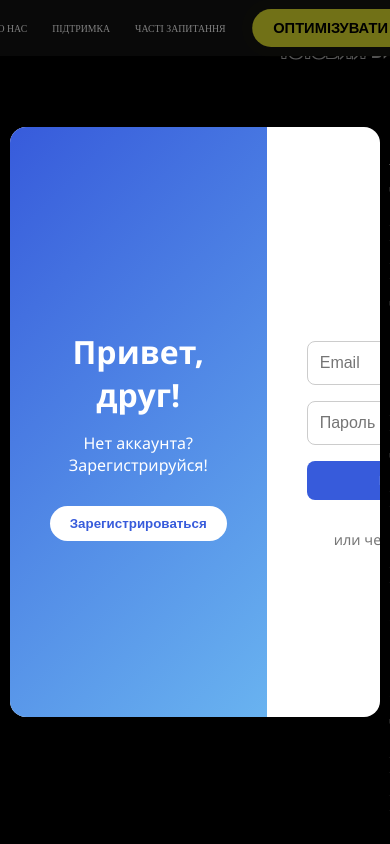
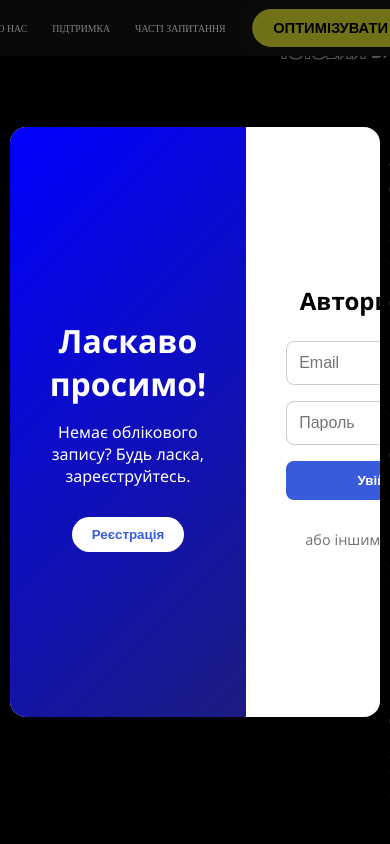
Before and after one commit to SSSkeletry/RateWebPage, a React (Create React App) app in the folder client/: page / in a window 390 px wide. Both pictures are taken after a click on the button "ОПТИМІЗУВАТИ". Shown: the top 844 px of the page. Built offline with nearby package versions, Linux system fonts and the light colour scheme; grey boxes are pictures that could not be loaded; a web font is replaced by a local one.

Commit message:
Refactor Auth component: enhance modal visibility with active state; update styles for improved transitions and responsiveness

```diff
--- a/client/src/shared/components/Auth.jsx
+++ b/client/src/shared/components/Auth.jsx
@@ -9,44 +9,41 @@ const Auth = ({ isOpen, setIsOpen }) => {
   const closeModal = () => setIsOpen(false);
 
   return (
-    <>
-      {isOpen && (
-        <div className="modalOverlay" onClick={closeModal}>
+    <div
+      className={`modalOverlay ${isOpen ? "active" : ""}`}
+      onClick={closeModal}
+    >
       <div
         className={`container ${isRegister ? "sign-in" : ""}`}
         onClick={(e) => e.stopPropagation()}
       >
         <div className="leftPanel">
           <div className="content">
-                <h2>{isRegister ? "С возвращением!" : "Привет, друг!"}</h2>
+            <h2>{isRegister ? "Раді вас бачити!" : "Ласкаво просимо!"}</h2>
             <p>
               {isRegister
-                    ? "Уже есть аккаунт? Просто войди."
-                    : "Нет аккаунта? Зарегистрируйся!"}
+                ? "Вже є обліковий запис? Будь ласка, виконайте вхід."
+                : "Немає облікового запису? Будь ласка, зареєструйтесь."}
             </p>
             <button className="switchBtn" onClick={toggleMode}>
-                  {isRegister ? "Войти" : "Зарегистрироваться"}
+              {isRegister ? "Авторизація" : "Реєстрація"}
             </button>
           </div>
         </div>
 
         <div className="formPanel">
           <form className="form">
-                <h2>{isRegister ? "Регистрация" : "Авторизация"}</h2>
+            <h2>{isRegister ? "Реєстрація" : "Авторизація"}</h2>
             <input type="email" placeholder="Email" required />
             <input type="password" placeholder="Пароль" required />
             {isRegister && (
-                  <input
-                    type="password"
-                    placeholder="Повторите пароль"
-                    required
-                  />
+              <input type="password" placeholder="Повторите пароль" required />
             )}
             <button type="submit" className="submitBtn">
-                  {isRegister ? "Зарегистрироваться" : "Войти"}
+              {isRegister ? "Зареєструватися" : "Увійти"}
             </button>
 
-                <p className="socialText">или через соцсети</p>
+            <p className="socialText">або іншим способом</p>
             <div className="socialIcons">
               <i className="fab fa-google" />
               <i className="fab fa-facebook" />
@@ -56,8 +53,6 @@ const Auth = ({ isOpen, setIsOpen }) => {
         </div>
       </div>
     </div>
-      )}
-    </>
   );
 };
 
--- a/client/src/shared/styles/Auth.css
+++ b/client/src/shared/styles/Auth.css
@@ -7,6 +7,14 @@
   align-items: center;
   z-index: 999;
   font-family: "Segoe UI", sans-serif;
+  opacity: 0;
+  visibility: hidden;
+  transition: opacity 0.4s ease, visibility 0.4s ease;
+}
+
+.modalOverlay.active {
+  opacity: 1;
+  visibility: visible;
 }
 
 .container {
@@ -17,13 +25,20 @@
   border-radius: 16px;
   overflow: hidden;
   box-shadow: 0 15px 30px rgba(0, 0, 0, 0.2);
-  transition: height 0.3s ease, all 0.5s ease-in-out;
+  transition: transform 0.4s ease, opacity 0.4s ease;
+  transform: scale(0.95);
+  opacity: 0;
   min-height: 70vh;
+}
+
+.modalOverlay.active .container {
+  transform: scale(1);
+  opacity: 1;
 }
 
 .leftPanel {
   width: 50%;
-  background: linear-gradient(135deg, #375bdb, #69b3f0);
+  background: linear-gradient(135deg, #0000ff, #1c1c81);
   color: white;
   padding: 40px;
   display: flex;
@@ -61,21 +76,7 @@
 .switchBtn:hover {
   background: #f0f0f0;
 }
-.closeBtn {
-  position: absolute;
-  top: 16px;
-  right: 16px;
-  background: transparent;
-  border: none;
-  font-size: 1.2rem;
-  color: #666;
-  cursor: pointer;
-  transition: color 0.3s;
-}
 
-.closeBtn:hover {
-  color: #000;
-}
 .formPanel {
   width: 50%;
   padding: 40px;
@@ -95,6 +96,7 @@
 
 .form h2 {
   margin-bottom: 8px;
+  color: black;
   font-size: 1.5rem;
   text-align: center;
 }
@@ -134,7 +136,6 @@ input {
   font-size: 1.2rem;
 }
 
-/* Animation */
 .container.sign-in .leftPanel {
   transform: translateX(100%);
 }
```
Lines whose indentation alone changed are shown as unchanged.
